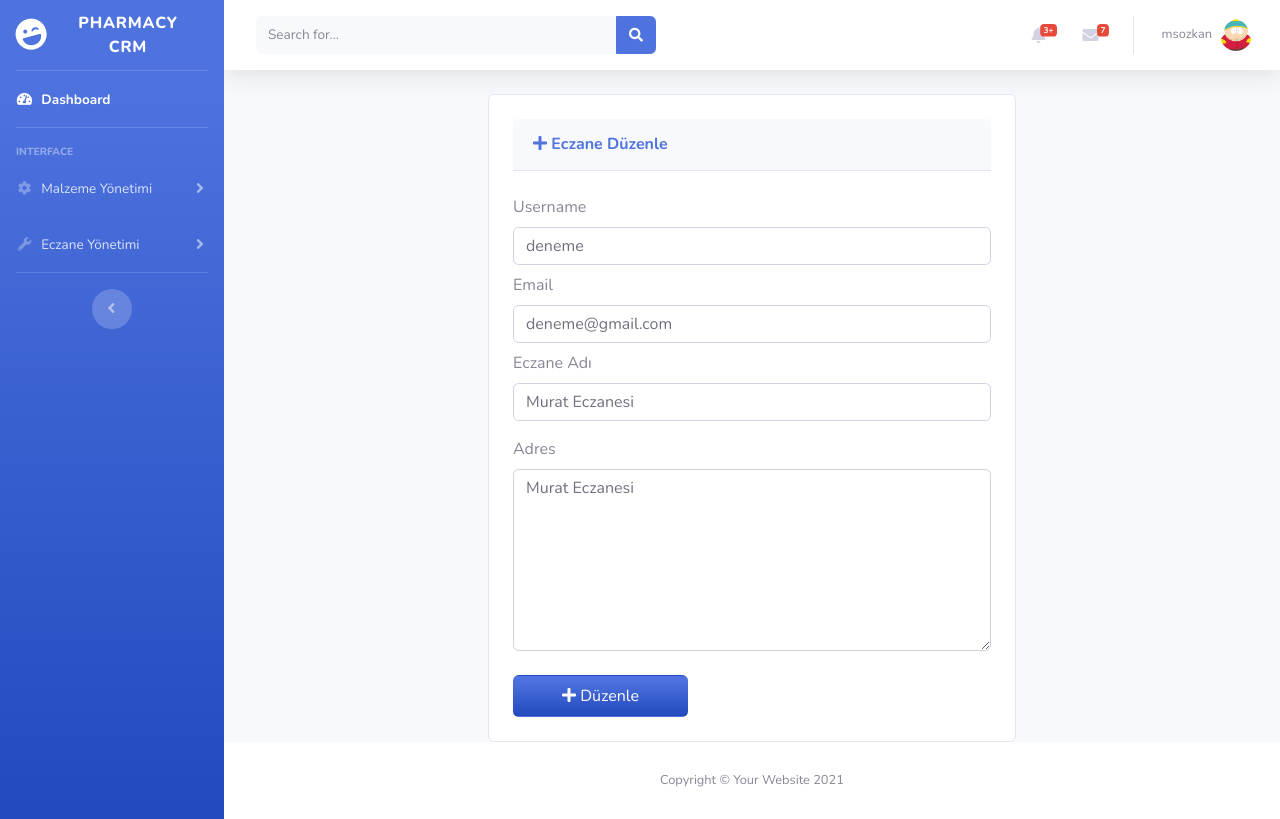
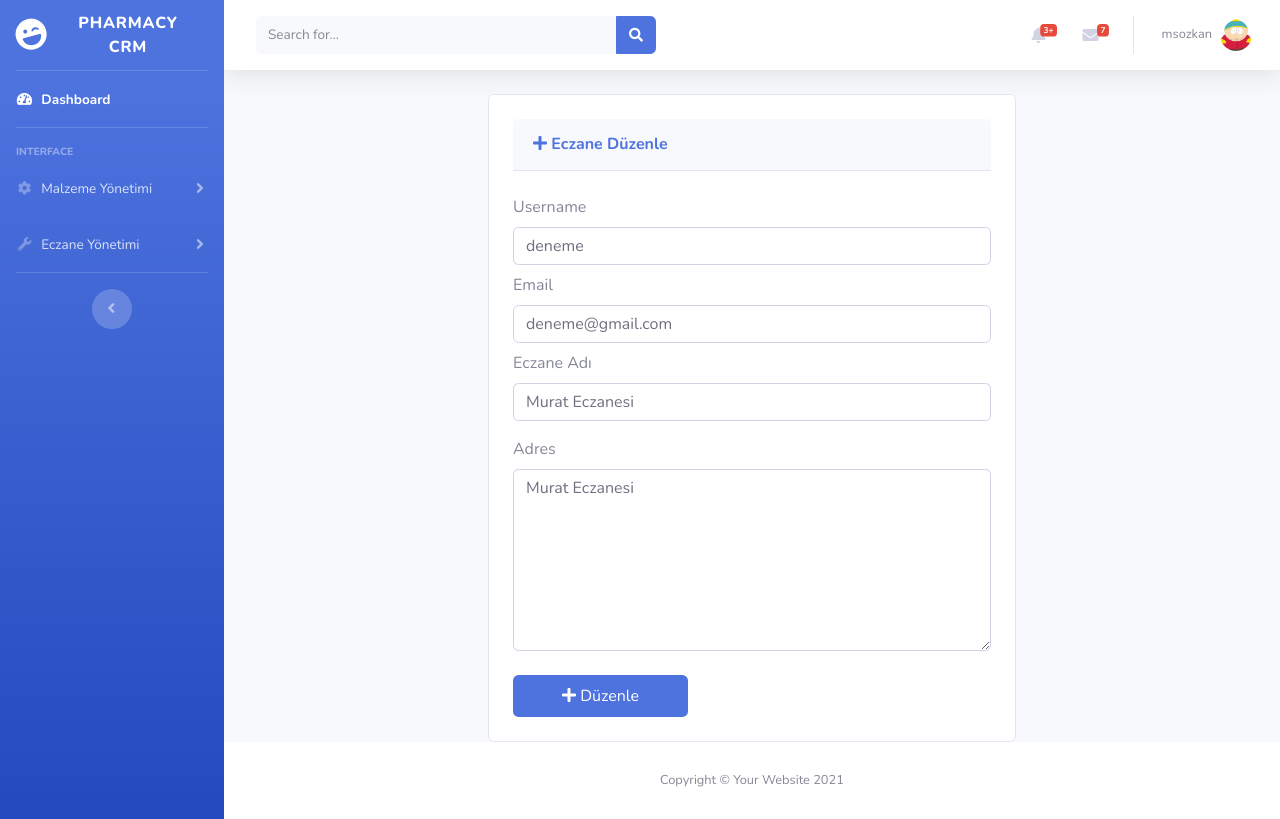
Before and after one commit to msozkan90/dj-react-stock, a Django app: page /edit/pharmacy/2/ in a window 1280 px wide. Run offline with Django 4.2, Linux system fonts and the light colour scheme; a user stored in the database is signed in; data comes from the database, SQL or seed files in the repository; both versions use the stored data as it was after the commit; some libraries are stand-ins or nearby versions.

Commit message:
changing_styles

```diff
--- a/accounts/templates/pharmacy_list.html
+++ b/accounts/templates/pharmacy_list.html
@@ -22,10 +22,8 @@
                 <div class="container-fluid">
 
                     <!-- Page Heading -->
-                    <h1 class="h3 mb-2 text-gray-800">Tables</h1>
-                    <p class="mb-4">DataTables is a third party plugin that is used to generate the demo table below.
-                        For more information about DataTables, please visit the <a target="_blank"
-                            href="https://datatables.net">official DataTables documentation</a>.</p>
+                    <h1 class="h3 mb-2 text-gray-800">Eczane Listesi</h1>
+                    <p class="mb-4">Eczaneleri listeleyip kolayca değişiklikler yapabilirsiniz. </p>
 
                     <!-- DataTales Example -->
                     <div class="card shadow mb-4">
--- a/accounts/urls.py
+++ b/accounts/urls.py
@@ -4,7 +4,7 @@ from . import views
 app_name="accounts"
 urlpatterns = [
 
-    path("",views.index,name="index"),
+    path("index",views.index,name="index"),
     path("register/",views.register,name="register"),
     path("signin/",views.signin,name="signin"),
     path("logout/",views.log_out,name="logout"),
--- a/accounts/views.py
+++ b/accounts/views.py
@@ -25,25 +25,25 @@ def signin(request):
         username_check=User.objects.filter(username=username)
         if user is not None:
             login(request, user)
-            messages.success(request, 'You logged in successfully')
-            return redirect('accounts:index')
+            messages.success(request, 'Başarılı bir şekilde giriş yaptınız')
+            return redirect('pharmacy:dashboard')
         elif(not username_check):
-            messages.warning(request, 'Username incorrect ')
+            messages.warning(request, 'Kullanıcıadı yanlış')
             return redirect('accounts:signin')
         else:
-            messages.warning(request, 'Password incorrect ')
+            messages.warning(request, 'Şifre yanlış')
             context = {"form":form}
             return redirect('accounts:signin')
     context = {"form":form}
     return render(request,"signin.html",context)
 
-@admin_login_required(login_url = "accounts:index")
+@admin_login_required(login_url = "pharmacy:dashboard")
 def pharmacy_list(request):
     pharmacys=User.objects.all()
     return render(request,"pharmacy_list.html",{"pharmacys":pharmacys})
 
 
-@admin_login_required(login_url = "accounts:index")
+@admin_login_required(login_url = "pharmacy:dashboard")
 def add_pharmacy(request):
     form=CreateUserForm()
     form_profile=UserProfileForm()
@@ -69,13 +69,13 @@ def add_pharmacy(request):
                     return redirect("accounts:pharmacy_list")
         except(ValueError):
             if(password1 != password2):
-                    messages.warning(request,"Passwords did not match")
+                    messages.warning(request,"Şifreler eşleşmedi")
                     return redirect("accounts:add_pharmacy")
             if(users):
-                messages.warning(request,"This user name is already taken")
+                messages.warning(request,"Bu kullanıcıadı alınmış")
                 return redirect("accounts:add_pharmacy")
             if(email_check):
-                    messages.warning(request,"This email is already taken")
+                    messages.warning(request,"Bu email adresi kullanılmış")
                     return redirect("accounts:add_pharmacy")
     return render(request,"add_pharmacy.html",{"form":form,"form_profile":form_profile})
 
@@ -93,34 +93,34 @@ def add_pharmacy_react(request):
     try:
         if(password1 != password2):
 
-                return JsonResponse({"message":"Passwords did not match.","color":"#f34444","type":"Başarısız"}, safe=False)
+                return JsonResponse({"message":"Şifreler eşleşmedi.","color":"#f34444","type":"Başarısız"}, safe=False)
         if(users):
 
-            return JsonResponse({"message":"This user name is already taken.","color":"#f34444","type":"Başarısız"}, safe=False)
+            return JsonResponse({"message":"Bu kullanıcıadı alınmış.","color":"#f34444","type":"Başarısız"}, safe=False)
         if(email_check):
 
-                return JsonResponse({"message":"This email is already taken.","color":"#f34444","type":"Başarısız"}, safe=False)
+                return JsonResponse({"message":"Bu email adresi kullanılmış.","color":"#f34444","type":"Başarısız"}, safe=False)
         user=User.objects.create(username=username,password=password1,email=email)
         user.save()
         user.userprofile.pharmacy_name=pharmacy_name
         user.userprofile.address=address
         user.save()
         user.userprofile.save()
-        return JsonResponse({"message":"Dağıtım başarılı bir şekilde oluşturuldu.","color":"#89D99D","type":"Başarılı"}, safe=False)
+        return JsonResponse({"message":"Eczane başarılı bir şekilde eklendi.","color":"#89D99D","type":"Başarılı"}, safe=False)
 
     except(ValueError):
         if(password1 != password2):
 
-                return JsonResponse({"message":"Passwords did not match.","color":"#f34444","type":"Başarısız"}, safe=False)
+                return JsonResponse({"message":"Şifreler eşleşmedi.","color":"#f34444","type":"Başarısız"}, safe=False)
         if(users):
 
-            return JsonResponse({"message":"This user name is already taken.","color":"#f34444","type":"Başarısız"}, safe=False)
+            return JsonResponse({"message":"Bu kullanıcıadı alınmış.","color":"#f34444","type":"Başarısız"}, safe=False)
         if(email_check):
 
-                return JsonResponse({"message":"This email is already taken.","color":"#f34444","type":"Başarısız"}, safe=False)
+                return JsonResponse({"message":"Bu email adresi kullanılmış.","color":"#f34444","type":"Başarısız"}, safe=False)
 
 
-@admin_login_required(login_url = "accounts:index")
+@admin_login_required(login_url = "pharmacy:dashboard")
 def edit_pharmacy(request,pk):
     instance = get_object_or_404(User,id = pk)
     instance_profile = get_object_or_404(UserProfile,user = instance)
@@ -183,17 +183,17 @@ def register(request):
             if form.is_valid:
                     user = form.save(commit=False)
                     user.save()
-                    messages.success(request,"You registered successfully. Please log in.")
+                    messages.success(request,"Başarılı bir şekilde kayıt oldunuz. Lütfen giriş yapınız.")
                     return redirect("accounts:signin")
         except(ValueError):
             if(password1 != password2):
-                    messages.warning(request,"Passwords did not match")
+                    messages.warning(request,"Şifreler eşleşmedi")
                     return redirect("accounts:register")
             if(users):
-                messages.warning(request,"This user name is already taken")
+                messages.warning(request,"Bu kullanıcıadı alınmış")
                 return redirect("accounts:register")
             if(email_check):
-                    messages.warning(request,"This email is already taken")
+                    messages.warning(request,"ThBu email aderesi kullanılmış")
                     return redirect("user:register")
     return render(request,"register.html",{"form":form})
 
--- a/items/templates/item_list.html
+++ b/items/templates/item_list.html
@@ -22,10 +22,8 @@
                 <div class="container-fluid">
 
                     <!-- Page Heading -->
-                    <h1 class="h3 mb-2 text-gray-800">Tables</h1>
-                    <p class="mb-4">DataTables is a third party plugin that is used to generate the demo table below.
-                        For more information about DataTables, please visit the <a target="_blank"
-                            href="https://datatables.net">official DataTables documentation</a>.</p>
+                    <h1 class="h3 mb-2 text-gray-800">Malzeme Listesi</h1>
+                    <p class="mb-4">Stoktaki malzemeleri ve miktarlarını kolayca yönetebilirsiniz.</p>
 
                     <!-- DataTales Example -->
                     <div class="card shadow mb-4">
--- a/pharmacy/templates/dashboard.html
+++ b/pharmacy/templates/dashboard.html
@@ -23,9 +23,7 @@
 
                     <!-- Page Heading -->
                     <h1 class="h3 mb-2 text-gray-800">Kontrol Paneli</h1>
-                    <p class="mb-4">DataTables is a third party plugin that is used to generate the demo table below.
-                        For more information about DataTables, please visit the <a target="_blank"
-                            href="https://datatables.net">official DataTables documentation</a>.</p>
+                    <p class="mb-4">Stok durumlarını tablo ve grafiklerle kolayca görüntüleyebilirsiniz.</p>
 
 
 
--- a/pharmacy/templates/purchase_history.html
+++ b/pharmacy/templates/purchase_history.html
@@ -21,6 +21,9 @@
                 <!-- Begin Page Content -->
                 <div class="container-fluid">
 
+                    <!-- Page Heading -->
+                    <h1 class="h3 mb-2 text-gray-800">Satınalma Geçmişi</h1>
+                    <p class="mb-4">Satınalma geçmişinizi kolayca görüntüleyebilrisiniz.</p>
 
                     <!-- DataTales Example -->
                     <div class="card shadow mb-4">
--- a/pharmacy/templates/sell_history.html
+++ b/pharmacy/templates/sell_history.html
@@ -22,10 +22,8 @@
                 <div class="container-fluid">
 
                     <!-- Page Heading -->
-                    <h1 class="h3 mb-2 text-gray-800">Tables</h1>
-                    <p class="mb-4">DataTables is a third party plugin that is used to generate the demo table below.
-                        For more information about DataTables, please visit the <a target="_blank"
-                            href="https://datatables.net">official DataTables documentation</a>.</p>
+                    <h1 class="h3 mb-2 text-gray-800">Satış Geçmişi</h1>
+                    <p class="mb-4">Satış geçmişinizi kolayca görüntüleyebilrisiniz.</p>
 
                     <!-- DataTales Example -->
                     <div class="card shadow mb-4">
--- a/static/react/add_item.js
+++ b/static/react/add_item.js
@@ -144,13 +144,13 @@ const AddItemButton=()=> {
                               Durum
                           </label>
 
-                          <input onChange={handleCheckbox} type="checkbox" name="status" className="form-control-user mt-3" placeholder="Durum" id="id_status" checked={screenStates.status}/>
+                          <input onChange={handleCheckbox} type="checkbox" name="status" className="form-control-user mt-3 ml-2 " placeholder="Durum" id="id_status" checked={screenStates.status}/>
 
                           </div>
                   </div>
                       <button
                     type="submit"
-                    className="px-5 py-2 mr-3 mt-3 font-bold text-center text-white uppercase btn bg-gradient-primary"
+                    className="px-5 py-2 mr-3 mt-3 font-bold text-center text-white uppercase btn bg-primary"
                     id="submit_button"
                     >
                     <i className="fa fa-plus">  </i> Ekle
--- a/static/react/add_pharmacy.js
+++ b/static/react/add_pharmacy.js
@@ -191,7 +191,7 @@ const getCookie = (name)  => {
 
                       <button
                     type="submit"
-                    className="px-5 py-2 mr-3 mt-3 font-bold text-center text-white uppercase btn bg-gradient-primary"
+                    className="px-5 py-2 mr-3 mt-3 font-bold text-center text-white uppercase btn bg-primary"
                     id="submit_button"
                     >
                     <i className="fa fa-plus">  </i> Ekle
--- a/static/react/edit_item.js
+++ b/static/react/edit_item.js
@@ -146,13 +146,13 @@ const EditItemButton=()=> {
                               Durum
                           </label>
 
-                          <input onChange={handleCheckbox} type="checkbox" name="status" className="form-control-user mt-3" placeholder="Durum" id="id_status" checked={screenStates.status}/>
+                          <input onChange={handleCheckbox} type="checkbox" name="status" className="form-control-user mt-3 ml-2" placeholder="Durum" id="id_status" checked={screenStates.status}/>
 
                           </div>
                   </div>
                       <button
                     type="submit"
-                    className="px-5 py-2 mr-3 mt-3 font-bold text-center text-white uppercase btn bg-gradient-primary"
+                    className="px-5 py-2 mr-3 mt-3 font-bold text-center text-white uppercase btn bg-primary"
                     id="submit_button"
                     >
                     <i className="fa fa-plus">  </i> Ekle
--- a/static/react/edit_pharmacy.js
+++ b/static/react/edit_pharmacy.js
@@ -79,7 +79,7 @@ const EditPharmacyButton=()=> {
 
         }).then(resp => resp.json())
         .then(resp =>
-          (iziToast.show({message:"Malzeme başarılı bir şekilde eklendi", position: "topRight",
+          (iziToast.show({message:"Eczane başarılı bir şekilde güncellendi.", position: "topRight",
           messageColor: 'black',
           messageSize: '16',
           title: 'Başarılı',
@@ -176,7 +176,7 @@ const EditPharmacyButton=()=> {
 
                       <button
                     type="submit"
-                    className="px-5 py-2 mr-3 mt-3 font-bold text-center text-white uppercase btn bg-gradient-primary"
+                    className="px-5 py-2 mr-3 mt-3 font-bold text-center text-white uppercase btn bg-primary"
                     id="submit_button"
                     >
                     <i className="fa fa-plus">  </i> Düzenle
--- a/static/react/item_distribution.js
+++ b/static/react/item_distribution.js
@@ -254,7 +254,7 @@ const ItemDistributionButton=()=> {
                   </div>
                       <button
                     type="submit"
-                    className="px-5 py-2 mr-3 mt-3 font-bold text-center text-white uppercase btn bg-gradient-primary"
+                    className="px-5 py-2 mr-3 mt-3 font-bold text-center text-white uppercase btn bg-primary"
                     id="submit_button"
                     >
                     <i className="fa fa-plus">  </i> Ekle
--- a/static/react/sell_item.js
+++ b/static/react/sell_item.js
@@ -163,7 +163,7 @@ const getCookie = (name)  => {
         <div className="card w-50 mx-auto p-4">
               <div className="card-header py-3 mb-3">
                   <h6 className="m-0 font-weight-bold text-primary">
-                  <i className="fa fa-plus">  </i>    Malzeme Ekle
+                  <i className="fa fa-plus">  </i>    Satış Yap
                   </h6>
               </div>
               <form method="post" action="" onSubmit={(e)=>{
@@ -213,7 +213,7 @@ const getCookie = (name)  => {
                   </div>
                       <button
                     type="submit"
-                    className="px-5 py-2 mr-3 mt-3 font-bold text-center text-white uppercase btn bg-gradient-primary"
+                    className="px-5 py-2 mr-3 mt-3 font-bold text-center text-white uppercase btn bg-primary"
                     id="submit_button"
                     >
                     <i className="fa fa-plus">  </i> Ekle
```
Also changed, not shown: items/views.py (+12 -8 lines), db.sqlite3.
